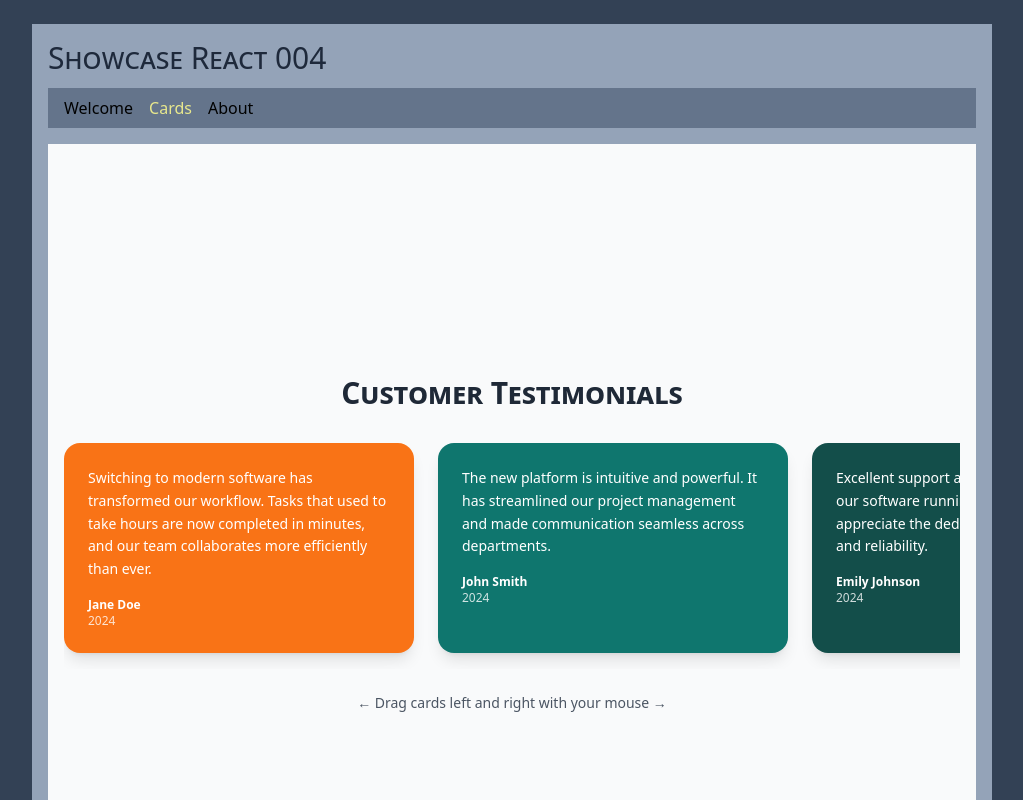
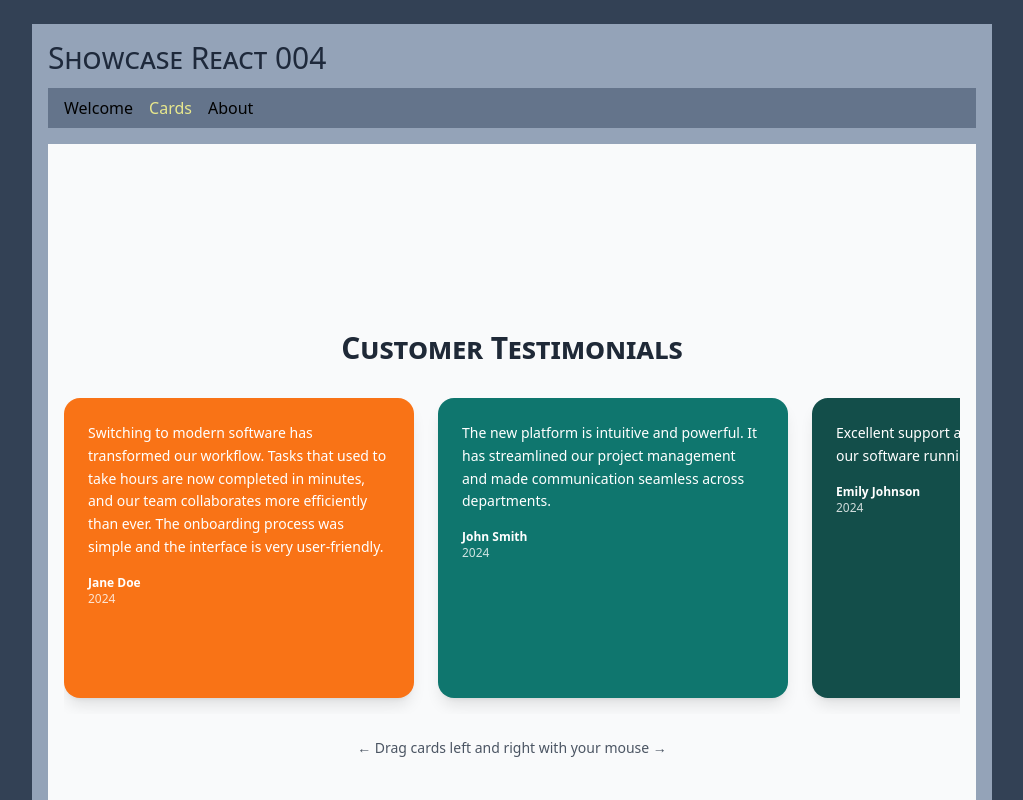
Before and after one commit to epx-edta/showcase-react-004, a React (Vite) app: page /cards in a window 1280 px wide. Shown: the top 800 px of the page, without its empty margins (128-1151 px from the left). Built offline with nearby package versions, Linux system fonts and the light colour scheme.

Commit message:
Make different size texts

```diff
--- a/src/pages/PageCards.tsx
+++ b/src/pages/PageCards.tsx
@@ -17,7 +17,8 @@ export const PageCards = () => {
     {
       id: 1,
       title: "Jane Doe",
-      content: "Switching to modern software has transformed our workflow. Tasks that used to take hours are now completed in minutes, and our team collaborates more efficiently than ever.",
+      content: "Switching to modern software has transformed our workflow. Tasks that used to take hours are now completed in minutes, and our team collaborates more efficiently than ever."
+        + " The onboarding process was simple and the interface is very user-friendly.",
       color: "bg-orange-500"
     },
     {
@@ -29,19 +30,19 @@ export const PageCards = () => {
     {
       id: 3,
       title: "Emily Johnson",
-      content: "Excellent support and regular updates keep our software running smoothly. We appreciate the dedication to user experience and reliability.",
+      content: "Excellent support and regular updates keep our software running smoothly.",
       color: "bg-teal-900"
     },
     {
       id: 4,
       title: "Michael Lee",
-      content: "Implementing this software was a game changer for our business. Automation features have saved us countless hours and reduced errors.",
+      content: "Implementing this software was a game changer for our business. Automation features have saved us countless hours and reduced errors. We now have more time to focus on our clients and innovation, rather than manual tasks.",
       color: "bg-blue-600"
     },
     {
       id: 5,
       title: "Sophia Brown",
-      content: "Highly recommended! The software is flexible, secure, and adapts perfectly to our growing needs. Our productivity has never been higher.",
+      content: "Highly recommended! The software is flexible, secure, and adapts perfectly to our growing needs.",
       color: "bg-purple-600"
     }
   ];
@@ -101,7 +102,7 @@ export const PageCards = () => {
                 className={`${card.color} text-white rounded-2xl p-6 shadow-lg flex-shrink-0 select-none`}
                 style={{
                   width: '350px',
-                  minHeight: '200px'
+                  minHeight: '300px'
                 }}
               >
                 <p className="text-sm leading-relaxed mb-4">
```
